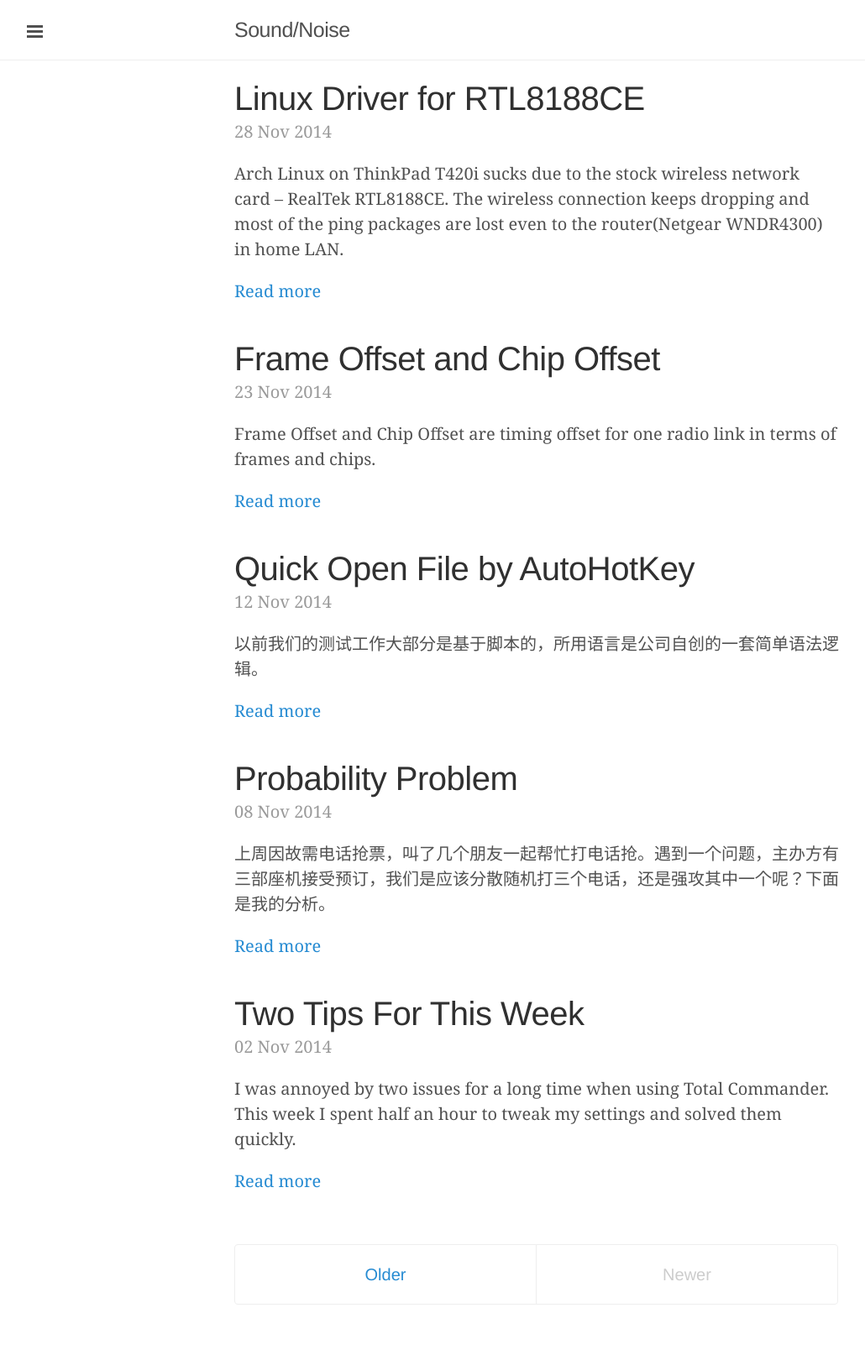
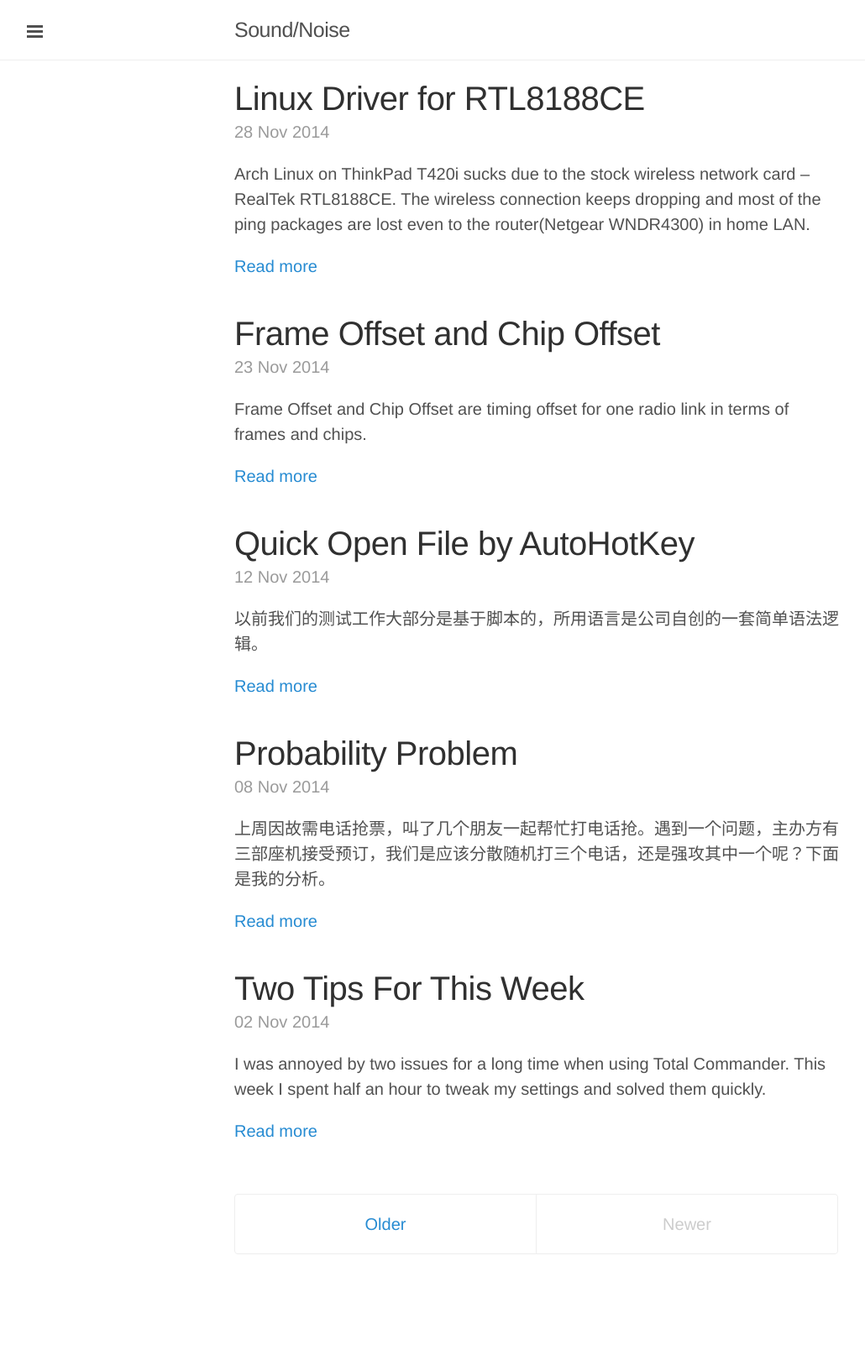
Before and after one commit to happybit/happybit.github.io, a Jekyll site: the page built from index.html, in a window 1280 px wide. Shown: the whole page at 84% size, without its empty margins (1-1031 px from the left). Built offline with Jekyll 4.4.1, drawn with Linux system fonts in a browser that asks for light colours; the list of posts is cut into pages by our own code; after the commit the page ends 1554 px from its top, so only the background shows below that.

Commit message:
change font form serif to sans-serif

```diff
--- a/public/css/lanyon.css
+++ b/public/css/lanyon.css
@@ -41,7 +41,8 @@ body {
 }
 
 html {
-  font-family: "PT Serif", Georgia, "Times New Roman", serif;
+  /*font-family: "PT Serif", Georgia, "Times New Roman", serif;*/
+    font-family: 'Avenir Next',Avenir,'Helvetica Neue',Helvetica,'Lantinghei SC','Hiragino Sans GB',sans-serif;
 }
 
 h1, h2, h3, h4, h5, h6 {
```
